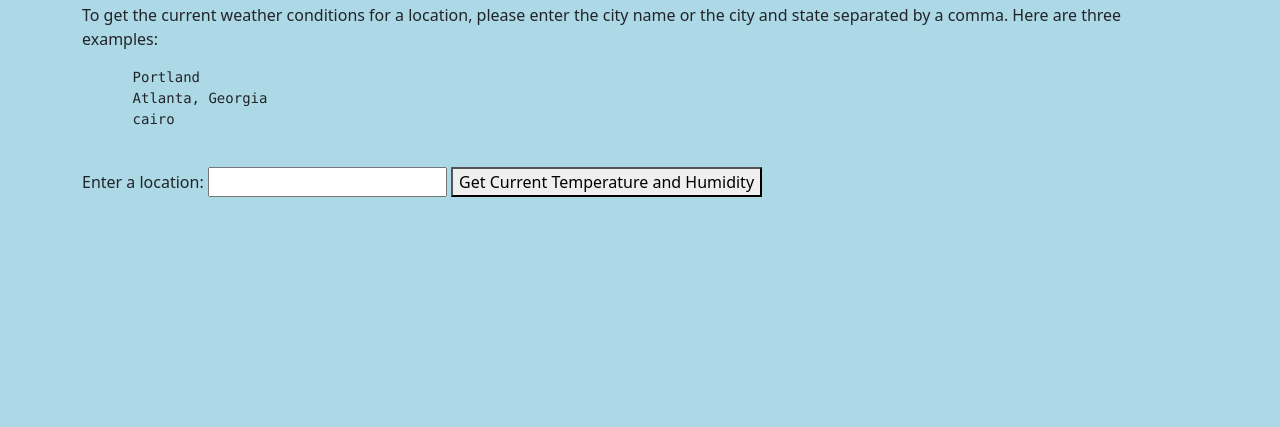
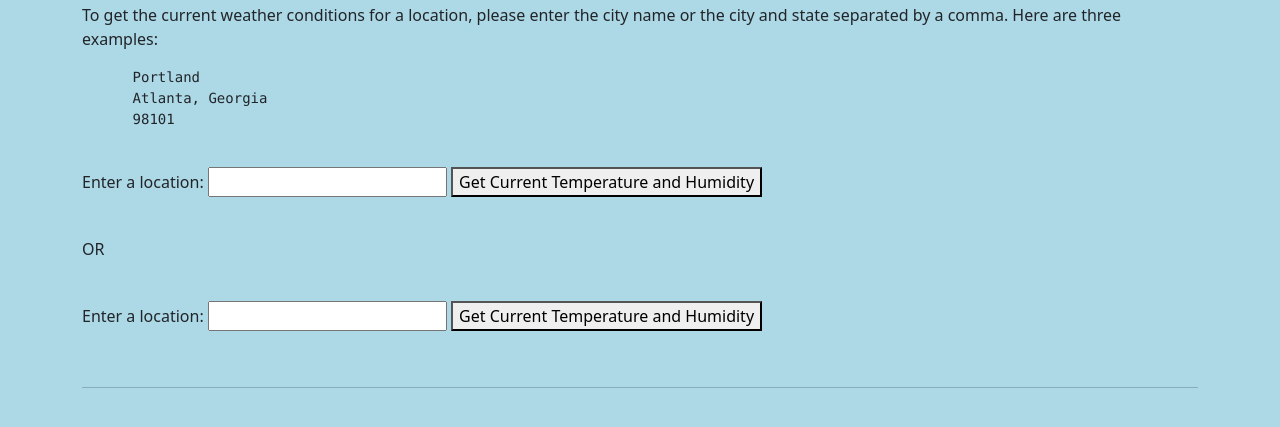
Before and after one commit to mejia-dev/openweather-test, a website built with webpack: page src/index.html in a window 1280 px wide. Shown: the part 53-480 px from the top of the page. Built offline with nearby package versions, Linux system fonts and the light colour scheme.

Commit message:
Add ZIP code form option

```diff
--- a/src/index.html
+++ b/src/index.html
@@ -9,13 +9,23 @@
     <pre>
       Portland
       Atlanta, Georgia
-      cairo
+      98101
     </pre>
-    <form>
+    <form id="cityForm">
       <label for="location">Enter a location:</label>
       <input id="location" type="text" name="location">
       <button type="submit" class="btn-success" id="weatherLocation">Get Current Temperature and Humidity</button>
     </form>
+    <br><p> OR </p><br>
+    <form id="ZIPForm">
+      <label for="location">Enter a location:</label>
+      <input id="location" type="text" name="location">
+      <button type="submit" class="btn-success" id="weatherLocation">Get Current Temperature and Humidity</button>
+    </form>
+
+    <br>
+    <hr>
+    <br>
     <p id="showResponse"></p>
   </div>
 </body>
```
